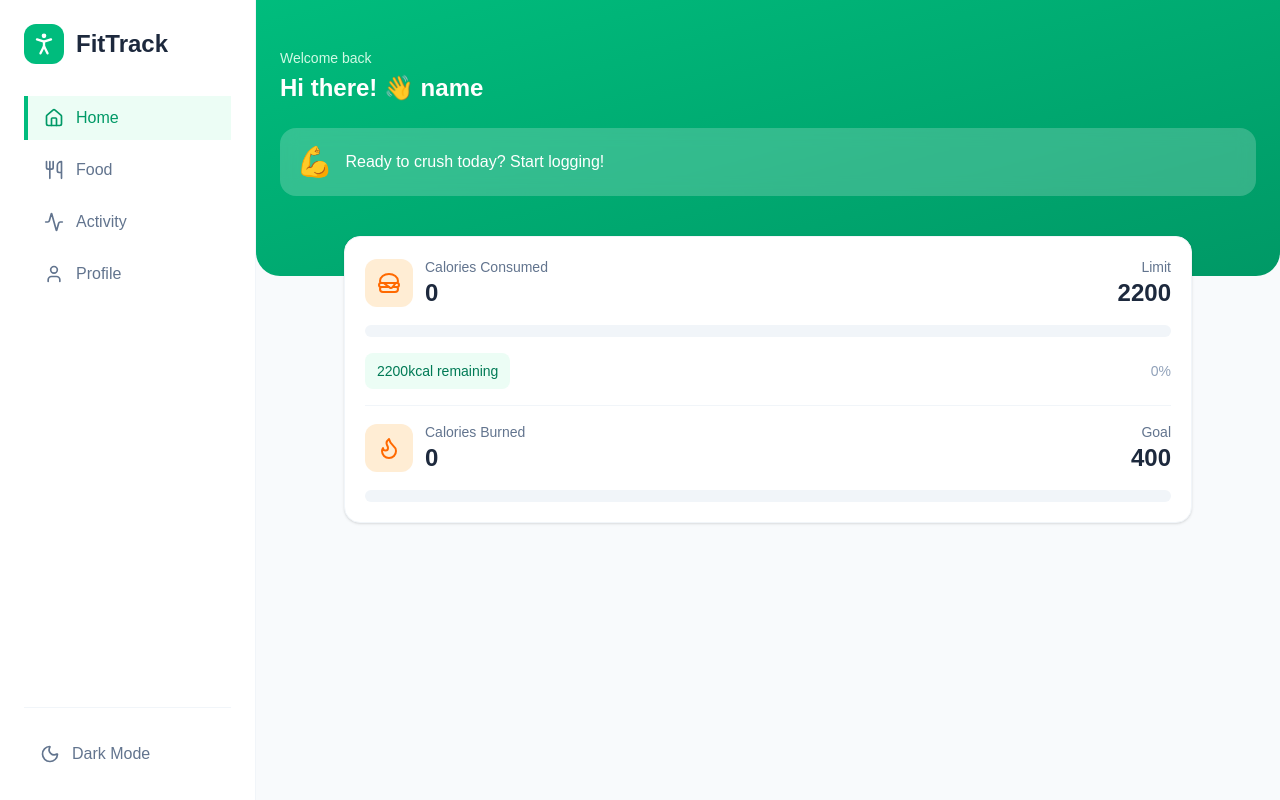
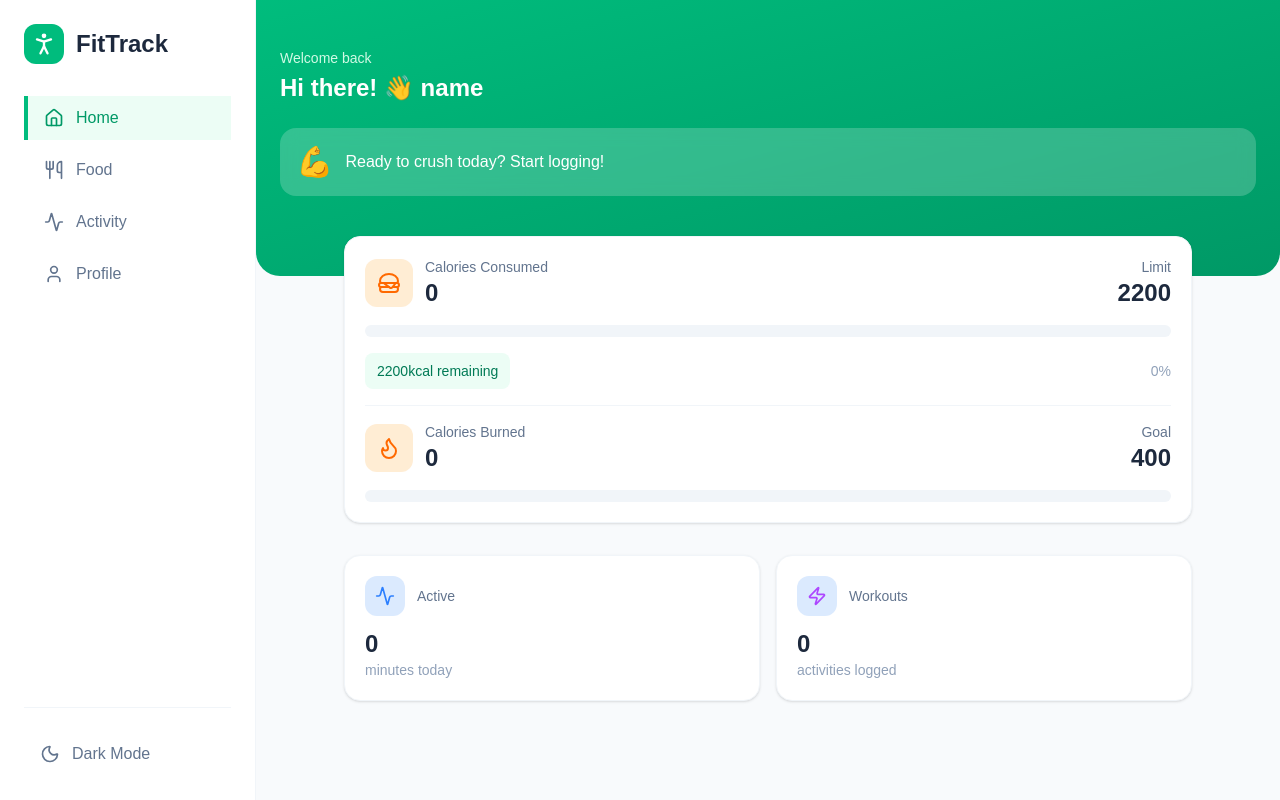
Before and after one commit to vedansh06/fitness-tracker, a React (Vite) app in the folder client/: page / in a window 1280 px wide. Both pictures are taken after typing "name@example.com", "Sample123" into the empty fields and a click on the button "Login". Built offline with nearby package versions, Linux system fonts and the light colour scheme; a web font is replaced by a local one.

Commit message:
feat: add Active Minutes and Workouts cards to Dashboard

```diff
--- a/client/src/pages/Dashboard.tsx
+++ b/client/src/pages/Dashboard.tsx
@@ -4,7 +4,7 @@ import { useAppContext } from "../context/AppContext";
 import type { ActivityEntry, FoodEntry } from "../types";
 import Card from "../components/ui/Card";
 import ProgressBar from "../components/ui/ProgressBar";
-import { FlameIcon, HamburgerIcon } from "lucide-react";
+import { Activity, FlameIcon, HamburgerIcon, Zap } from "lucide-react";
 
 const Dashboard = () => {
   const { user, allActivityLogs, allFoodLogs } = useAppContext();
@@ -152,6 +152,37 @@ const Dashboard = () => {
             max={user?.dailyCalorieBurn || 400}
           />
         </Card>
+
+        {/* States Row */}
+        <div className="dashboard-card-grid">
+          {/* Active Minutes */}
+          <Card>
+            <div className="flex items-center gap-3 mb-3">
+              <div className="w-10 h-10 rounded-xl bg-blue-100 flex items-center justify-center">
+                <Activity className="w-5 h-5 text-blue-500" />
+              </div>
+              <p className="text-sm text-slate-500">Active</p>
+            </div>
+            <p className="text-2xl font-bold text-slate-800 dark:text-white">
+              {totalActiveMinutes}
+            </p>
+            <p className="text-sm text-slate-400">minutes today</p>
+          </Card>
+
+          {/* Activities Count */}
+          <Card>
+            <div className="flex items-center gap-3 mb-3">
+              <div className="w-10 h-10 rounded-xl bg-blue-100 flex items-center justify-center">
+                <Zap className="w-5 h-5 text-purple-500" />
+              </div>
+              <p className="text-sm text-slate-500">Workouts</p>
+            </div>
+            <p className="text-2xl font-bold text-slate-800 dark:text-white">
+              {todayActivities.length}
+            </p>
+            <p className="text-sm text-slate-400">activities logged</p>
+          </Card>
+        </div>
       </div>
     </div>
   );
```
